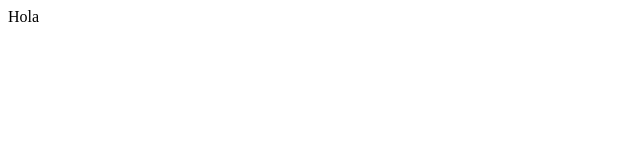
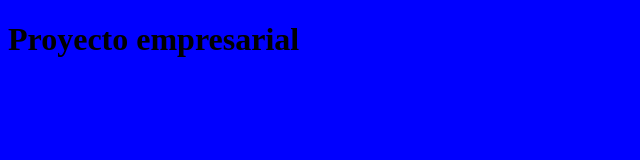
Before and after one commit to agubir1962/ProyectoBaseGIT, a plain HTML site: page index.html in a window 1280 px wide. Shown: the whole page, without its empty margins (0-640 px from the left). Drawn offline with Linux system fonts and the light colour scheme.

Commit message:
Parrafo y tamano de fuente

```diff
--- /dev/null
+++ b/css/estilos.css
@@ -0,0 +1,5 @@
+@charset "utf-8";
+/* CSS Document */
+body{
+	background-color:#00F;
+}
--- a/index.html
+++ b/index.html
@@ -1,5 +1,11 @@
+<!doctype html>
 <html>
-<body>
-Hola
-</body>
+	<head>
+		<meta charset="utf-8">
+		<title>Documento sin titulo</title>
+		<link href="css/estilos.css" rel="stylesheet" type="text/css">
+	</head>
+	<body>
+		<h1>Proyecto empresarial</h1>
+	</body>
 </html>
```
Also changed, not shown: js/javascript.js (added).
